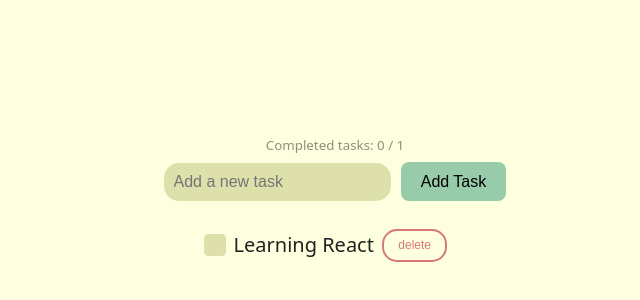
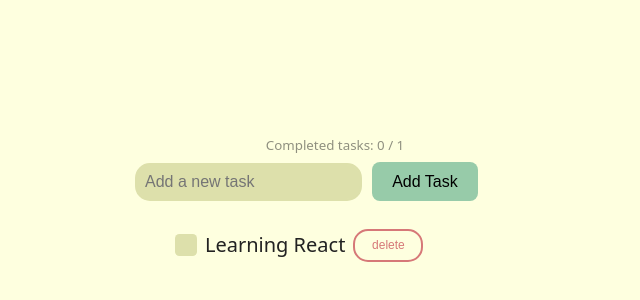
Before and after one commit to tomaszbno/tasksApp, a React (Vite) app: page / in a window 1280 px wide. Shown: the part 64-364 px from the top of the page, without its empty margins (305-945 px from the left). Built offline with nearby package versions, Linux system fonts and the light colour scheme.

Commit message:
actualizacion seguras y arreglos esteticos

```diff
--- a/src/App.jsx
+++ b/src/App.jsx
@@ -1,48 +1,52 @@
-import { useState } from 'react'
+import { useState , useEffect } from 'react'
+import { nanoid } from 'nanoid'
 import './App.css'
 
 
 function App() {
   // Estado para las tareas
   const [tasks, setTasks] = useState([{
-    id: 1,
+    id: nanoid(),
     text: 'Learning React',
     done: false
   }]);
+  //muestra el array task cada vez que se actualiza (por consola)
+  useEffect(() => {
+    console.log(tasks);
+  }, [tasks]);
 
+  const counter = () => {
+    if(tasks.length >= 1){
+      return `Completed tasks: ${tasks.filter(task => task.done).length} / ${tasks.length}`
+    }else return "No hay tareas 😊"
+  }
   //Estado para el input
   const [taskToAdd, setTaskToAdd] = useState("");
 
   //Updatea la lista de tareas
   const updateTasks = (taskToAdd) => {
     if (taskToAdd.trim() === "") return //chequea que la tarea no esté vacía
-    setTasks([
-      ...tasks,
+    setTasks(prevTasks => [
+      ...prevTasks,
       {
-        id: tasks.length + 1,
-        text: taskToAdd,
+        id: nanoid(),
+        text: taskToAdd.trim(),
         done: false
       }
     ])
     setTaskToAdd("");
-
   }
   //Marca como completa o incompleta
   const toggleDone = (id) => {
-    setTasks(tasks.map(task =>
+    setTasks(prevTasks => prevTasks.map(task =>
       task.id === id ? { ...task, done: !task.done } : task
     ));
   };
   //Funcion para eliminar una tarea
   const deleteTask = (id) => {
-    setTasks(tasks.filter(task => task.id !== id))
+    setTasks( prevTasks => prevTasks.filter(task => task.id !== id ))
   }
 
-  const counter = () => {
-    if(tasks.length >= 1){
-      return `Completed tasks: ${tasks.filter(task => task.done).length} / ${tasks.length}`
-    }
-  }
 // La parte de fuera
 
   return (
--- a/src/index.css
+++ b/src/index.css
@@ -22,9 +22,12 @@ body {
 }
 .appContainer {
   min-height: 400px; /* Ajusta según tu preferencia */
+  width: 400px;
   display: flex;
   flex-direction: column;
   justify-content: flex-start;
+  margin: 0 auto;
+  word-break: break-word;
 }
 .inputRow{
   display: flex;
@@ -72,6 +75,7 @@ input:focus {
   display: flex;
   align-items: center;
   gap: 8px;
+  word-break: break-word;
 }
 
 .taskBtn {
@@ -89,6 +93,7 @@ s{
   border-radius: 15px;
   font-size: 12px;
   color:#d67878;
+  min-width: 70px;
 }
 small{
   opacity: 50%;
```
